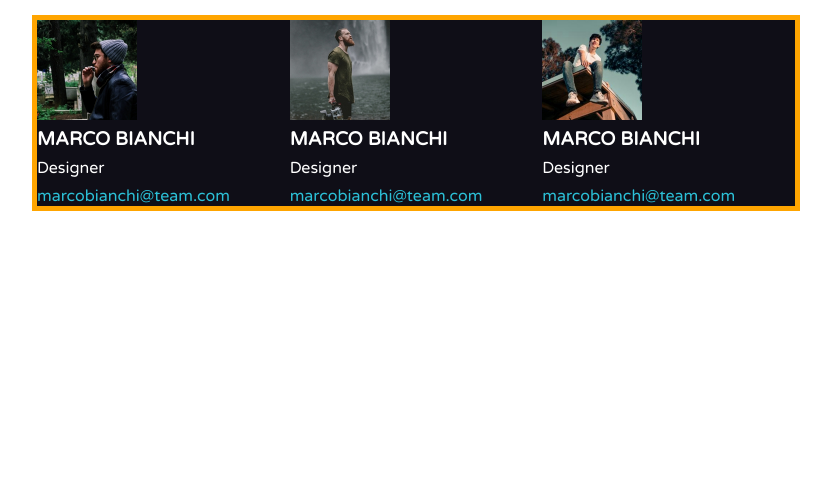
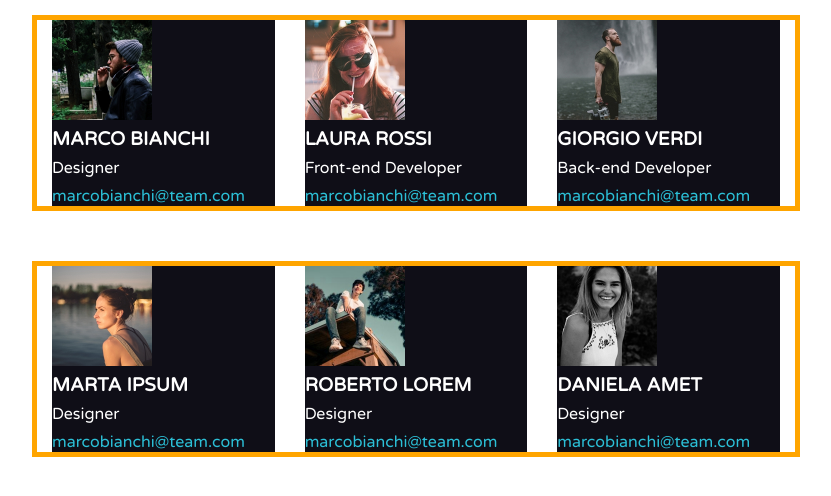
Before and after one commit to GianbaBotassi/html-css-float-cards, a plain HTML site: page index.html in a window 1280 px wide. Shown: the whole page, without its empty margins (224-1055 px from the left). Drawn offline with Linux system fonts and the light colour scheme.

Commit message:
Find solution to col width

```diff
--- a/css/style.css
+++ b/css/style.css
@@ -22,17 +22,24 @@ body{
 .row{
     color: white;
     border: solid orange 5px;
+    margin-bottom: 50px;
 }
 .col{
     float: left;
+    width: 33.33%;
+    padding: 0 15;
+
+}
+.card{
     background-color: #0f0e17;
-    width: 33.33%;
+    width: 100%;
+    display: inline-block;
 }
 img{
     width: 100px;
     height: 100px;
     float: left;
-    margin-right: 5px;
+    margin-right: 15px;
 }
 .item-descr span, .item-descr a, .item-descr h3{
     display: block;
--- a/index.html
+++ b/index.html
@@ -17,7 +17,8 @@
         </header> -->
         <main>
             <section class="row clearfix">
-                <div class="col clearfix">
+                <div class="col">
+                    <div class="card">
                         <img src="img/male1.png" alt="Male 1">
                         <div class="item-descr">
                             <h3>MARCO BIANCHI</h3>
@@ -25,20 +26,58 @@
                              <a href="#">marcobianchi@team.com</a>
                         </div>
                     </div>
-                <div class="col clearfix">
+                </div>
+                <div class="col">
+                    <div class="card">
+                        <img src="img/female1.png" alt="Female 1">
+                        <div class="item-descr">
+                            <h3>LAURA ROSSI</h3>
+                            <span>Front-end Developer</span>
+                             <a href="#">marcobianchi@team.com</a>
+                        </div>
+                    </div>
+                </div>
+                <div class="col">
+                    <div class="card">
                         <img src="img/male2.png" alt="Male 2">
                         <div class="item-descr">
-                        <h3>MARCO BIANCHI</h3>
+                            <h3>GIORGIO VERDI</h3>
+                            <span>Back-end Developer</span>
+                             <a href="#">marcobianchi@team.com</a>
+                        </div>
+                    </div>
+                </div>
+
+            </section>
+            <section class="row clearfix">
+                <div class="col">
+                    <div class="card">
+                        <img src="img/female2.png" alt="Female 2">
+                        <div class="item-descr">
+                            <h3>MARTA IPSUM</h3>
                             <span>Designer</span>
                              <a href="#">marcobianchi@team.com</a>
                         </div>
                     </div>
-                <div class="col clearfix">
-                    <img src="img/male3.png" alt="Male 3">
+                </div>
+                <div class="col">
+                    <div class="card">
+                        <img src="img/Male3.png" alt="Male 3">
                         <div class="item-descr">
-                        <h3>MARCO BIANCHI</h3>
+                            <h3>ROBERTO LOREM</h3>
                             <span>Designer</span>
                              <a href="#">marcobianchi@team.com</a>
+                        </div>
+                    </div>
+                </div>
+                <div class="col">
+                    <div class="card">
+                        <img src="img/female3.png" alt="Female 3">
+                        <div class="item-descr">
+                            <h3>DANIELA AMET</h3>
+                            <span>Designer</span>
+                             <a href="#">marcobianchi@team.com</a>
+                        </div>
                     </div>
                 </div>
 
```
Lines whose indentation alone changed are shown as unchanged.
